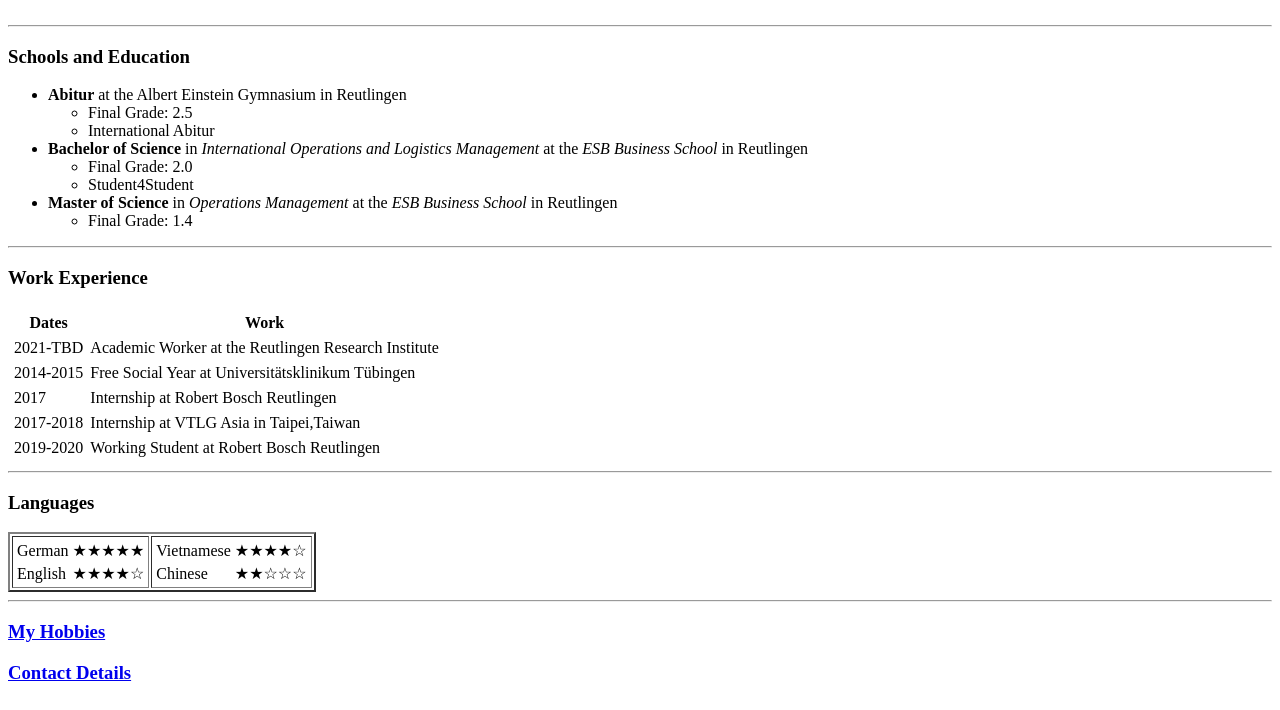
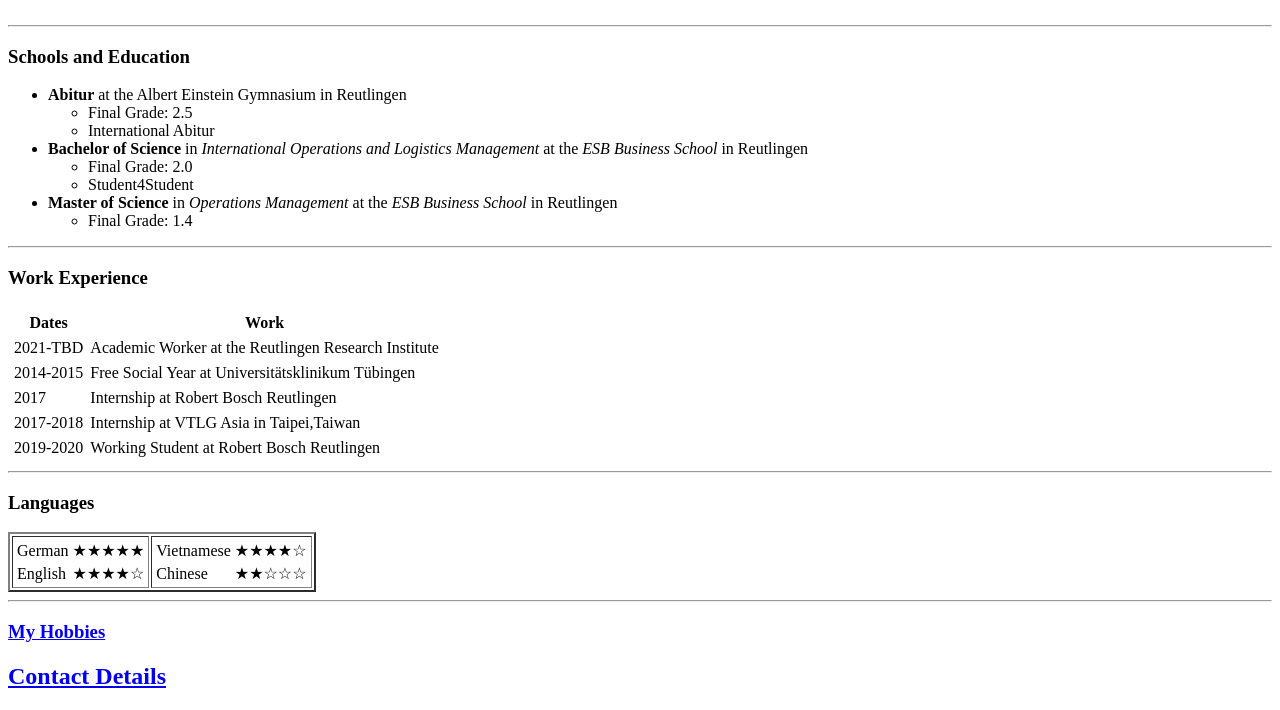
Before and after one commit to Kawari123/cv, a plain HTML site: page index.html in a window 1280 px wide. Shown: the part 337-1047 px from the top of the page. Drawn offline with Linux system fonts and the light colour scheme.

Commit message:
Update index.html

```diff
--- a/index.html
+++ b/index.html
@@ -118,7 +118,7 @@
 
   <hr>
   <h3><a href="hobbies.html" target="_blank">My Hobbies</a></h3>
-  <h3><a href="contact_detail.html" target="_blank">Contact Details</a></h3>
+  <h2><a href="contact_detail.html" target="_blank">Contact Details</a></h2>
 
 </body>
 
```
